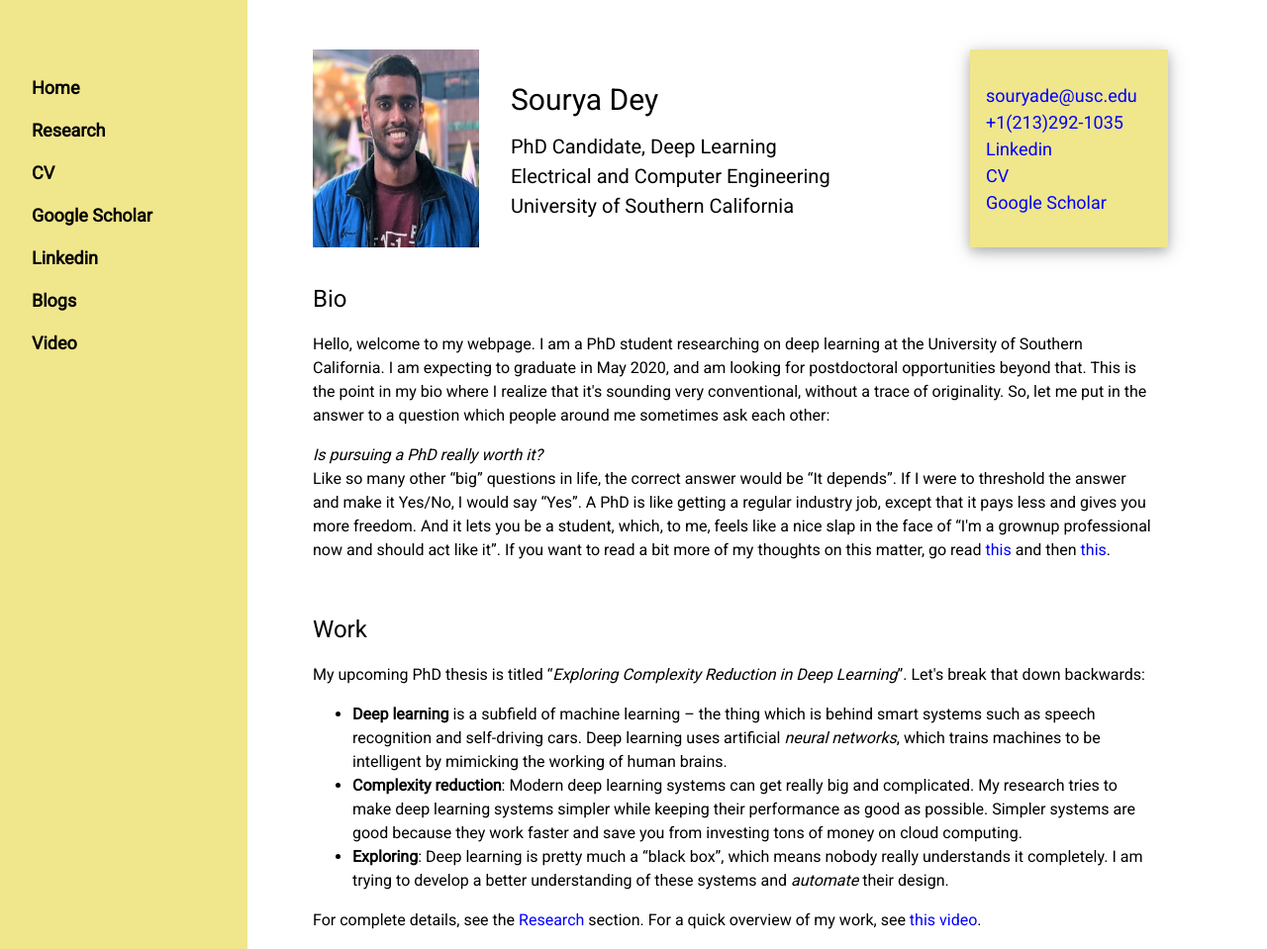
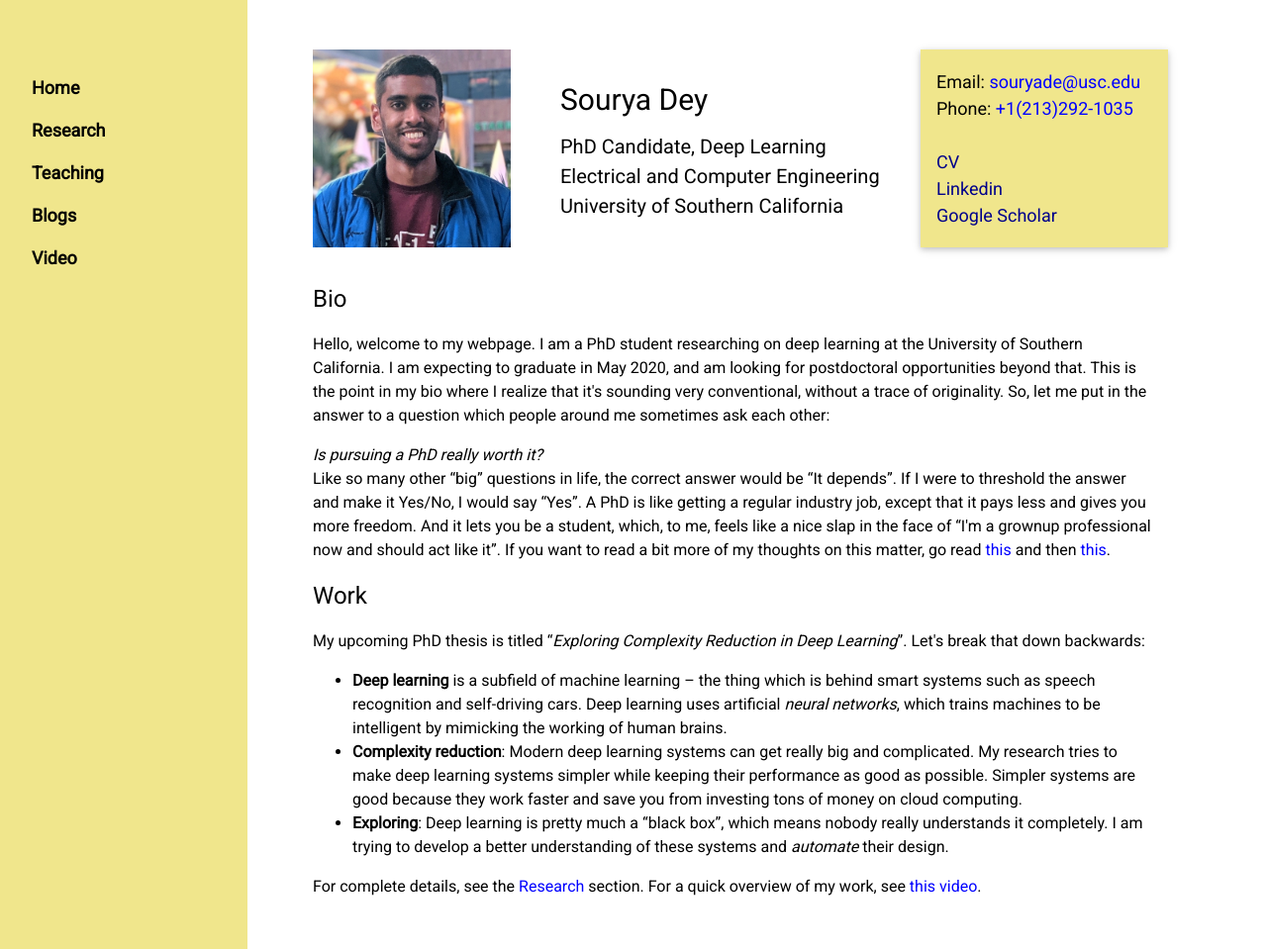
Before and after one commit to souryadey/souryadey.github.io, a Jekyll site: the page built from index.html, in a window 1280 px wide and 959 px high. Shown: the whole window at 99% size. Built offline with Jekyll 4.4.1, drawn with Linux system fonts in a browser that asks for light colours.

Commit message:
formatting contact card

```diff
--- a/_layouts/default.html
+++ b/_layouts/default.html
@@ -31,6 +31,14 @@
 				color:blue;
 				text-decoration:underline;
 			}
+			a.contactlink {
+				color:darkblue;
+				text-decoration:none;
+			}
+			a.contactlink:hover {
+				color:darkblue;
+				text-decoration:underline;
+			}
 			a.pub {
 			  text-decoration: none;
 			  border-radius: 5px;
@@ -56,9 +64,7 @@
 			  <div class="w3-bar-block">
 			    <a href="/" onclick="w3_close()" class="w3-bar-item w3-button w3-hover-white">Home</a>
 			    <a href="/research" onclick="w3_close()" class="w3-bar-item w3-button w3-hover-white">Research</a>
-			    <a href="https://drive.google.com/file/d/1WXYgE3ixlgUgXPiAWSbWNyUTxP7bcR9S/view?usp=sharing" target="_blank" onclick="w3_close()" class="w3-bar-item w3-button w3-hover-white">CV</a>
-				<a href="https://scholar.google.com/citations?user=vQw9oFcAAAAJ&hl=en" target="_blank" onclick="w3_close()" class="w3-bar-item w3-button w3-hover-white">Google Scholar</a>
-				<a href="https://www.linkedin.com/in/sourya-dey-24b5b330/" target="_blank" onclick="w3_close()" class="w3-bar-item w3-button w3-hover-white">Linkedin</a>
+				<a href="/teaching" onclick="w3_close()" class="w3-bar-item w3-button w3-hover-white">Teaching</a>
 				<a href="/blogs" onclick="w3_close()" class="w3-bar-item w3-button w3-hover-white">Blogs</a>
 				<a href="https://www.youtube.com/watch?v=jYymU_VFWnM" target="_blank" onclick="w3_close()" class="w3-bar-item w3-button w3-hover-white">Video</a>
 			  </div>
--- a/index.html
+++ b/index.html
@@ -3,7 +3,7 @@ title: Sourya Dey | Home
 ---
 
 <div class="w3-cell-row">
-  <div class="w3-container w3-mobile w3-cell" style="width:200px;">
+  <div class="w3-container w3-mobile w3-cell" style="width:250px;">
     <img src="/images/DTLA closeup.png" alt="Sourya Dey photo" style="height:200px;width:200px;" class="w3-image" id="biophoto">
   </div>
   <div class="w3-container w3-mobile w3-cell w3-cell-middle">
@@ -14,13 +14,14 @@ title: Sourya Dey | Home
 		University of Southern California
 	</h4>
   </div>
-  <div class="w3-container w3-khaki w3-mobile w3-cell w3-cell-middle w3-card-4" style="width:200px;">
+  <div class="w3-container w3-khaki w3-mobile w3-cell w3-cell-middle w3-card" style="width:250px;">
 	  <h5>
-    	  <a class="inlink" href="mailto:souryade@usc.edu" target="_blank">souryade@usc.edu</a><br>
-		  <a class="inlink" href="tel:+12132921035">+1(213)292-1035</a><br>
-		  <a class="inlink" href="https://www.linkedin.com/in/sourya-dey-24b5b330/" target="_blank">Linkedin</a><br>
-		  <a class="inlink" href="https://drive.google.com/file/d/1WXYgE3ixlgUgXPiAWSbWNyUTxP7bcR9S/view?usp=sharing" target="_blank">CV</a><br>
-		  <a class="inlink" href="https://scholar.google.com/citations?user=vQw9oFcAAAAJ&hl=en" target="_blank">Google Scholar</a>
+    	  Email: <a class="inlink" href="mailto:souryade@usc.edu" target="_blank">souryade@usc.edu</a><br>
+		  Phone: <a class="inlink" href="tel:+12132921035">+1(213)292-1035</a><br>
+		  <br>
+		  <a class="contactlink" href="https://drive.google.com/file/d/1WXYgE3ixlgUgXPiAWSbWNyUTxP7bcR9S/view?usp=sharing" target="_blank">CV</a><br>
+		  <a class="contactlink" href="https://www.linkedin.com/in/sourya-dey-24b5b330/" target="_blank">Linkedin</a><br>
+		  <a class="contactlink" href="https://scholar.google.com/citations?user=vQw9oFcAAAAJ&hl=en" target="_blank">Google Scholar</a>
 	  </h5>
   </div>
 </div>
@@ -33,8 +34,6 @@ title: Sourya Dey | Home
 	<p><i>Is pursuing a PhD really worth it?</i><br>
 	Like so many other <q>big</q> questions in life, the correct answer would be <q>It depends</q>. If I were to threshold the answer and make it Yes/No, I would say <q>Yes</q>. A PhD is like getting a regular industry job, except that it pays less and gives you more freedom. And it lets you be a student, which, to me, feels like a nice slap in the face of <q>I'm a grownup professional now and should act like it</q>. If you want to read a bit more of my thoughts on this matter, go read <a class="inlink" href="https://cobaltfolly.wordpress.com/2015/09/27/doctoral-realizations/" target="_blank">this</a> and then <a class="inlink" href="https://cobaltfolly.wordpress.com/2017/09/21/doctoral-realizations-ii/" target="_blank">this</a>.</p>
 
-	<br>
-
 	<h3>Work</h3>
 	<p>My upcoming PhD thesis is titled <q><i>Exploring Complexity Reduction in Deep Learning</i></q>. Let's break that down backwards:
 		<ul>
```
